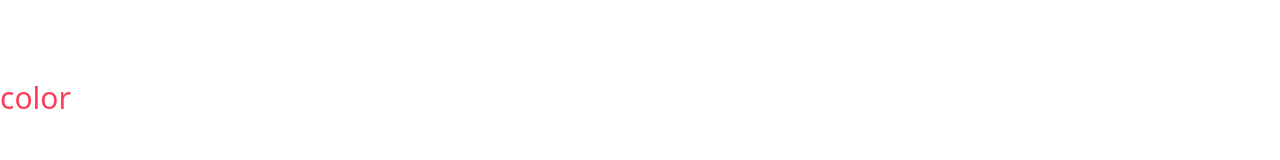
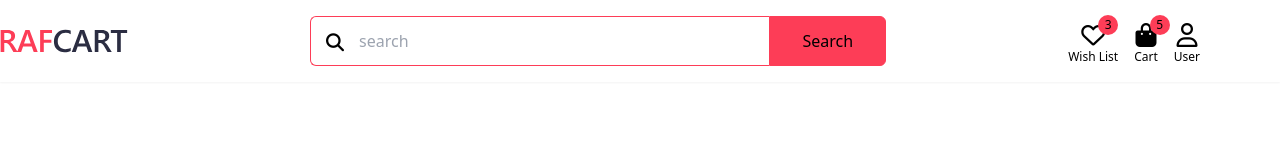
Before and after one commit to salman608/Ecommerce_design_with_Tailwind, a plain HTML site: page src/index.html in a window 1280 px wide. Drawn offline with Linux system fonts and the light colour scheme.

Commit message:
header part added

```diff
--- a/src/index.html
+++ b/src/index.html
@@ -5,11 +5,62 @@
     <meta charset="UTF-8">
     <meta name="viewport" content="width=device-width, initial-scale=1.0">
     <link href="/dist/output.css" rel="stylesheet">
+    <link href="input.css" rel="stylesheet">
+    <link rel="stylesheet" href="https://cdnjs.cloudflare.com/ajax/libs/font-awesome/6.2.1/css/all.min.css">
 </head>
 
 <body class="">
-    <div class="container h-20 bg-gray-300"></div>
-    <h1 class="text-3xl text-primary">color</h1>
+    <!-- Header start -->
+    <header class="py-4 shadow-sm bg-white">
+        <div class="container flex items-center justify-between">
+            <!-- Logo -->
+            <a href="">
+                <img src="/dist/images/logo.svg" alt="" class="w-32">
+            </a>
+
+            <!-- Search bar -->
+            <div class="w-full max-w-xl relative flex">
+                <span class="absolute left-4 top-3 text-lg text-gray-400">
+                    <i class="fas fa-search"></i>
+                </span>
+                <input type="text"
+                    class="w-full border border-primary border-r-0 pl-12 py-3 pr-3 rounded-l-md focus:outline-none"
+                    placeholder="search">
+                <button
+                    class="bg-primary border border-primary text-white px-8 rounded-r-md hover:bg-transparent hover:text-primary transition">Search</button>
+            </div>
+
+            <!-- Icon -->
+            <div class="flex items-center space-x-4">
+                <!-- Heart Icon -->
+                <a href="" class="text-center text-gray-700 hover:text-primary transition relative">
+                    <div class="text-2xl">
+                        <i class="far fa-heart"></i>
+                    </div>
+                    <div class="text-xs leading-3">Wish List</div>
+                    <span
+                        class="absolute text-white right-0 -top-1 w-5 h-5 rounded-full flex items-center justify-center bg-primary text-xs ">3</span>
+                </a>
+                <!-- cart -->
+                <a href="" class="text-center text-gray-700 hover:text-primary transition relative">
+                    <div class="text-2xl">
+                        <i class="fas fa-shopping-bag"></i>
+                    </div>
+                    <div class="text-xs leading-3">Cart</div>
+                    <span
+                        class="absolute -right-3 -top-1 w-5 h-5 rounded-full flex items-center justify-center bg-primary text-xs text-white">5</span>
+                </a>
+                <!-- users -->
+                <a href="" class="text-center text-gray-700 hover:text-primary transition relative">
+                    <div class="text-2xl">
+                        <i class="far fa-user"></i>
+                    </div>
+                    <div class="text-xs leading-3"> User</div>
+
+                </a>
+            </div>
+        </div>
+    </header>
 </body>
 
 </html>
--- a/tailwind.config.js
+++ b/tailwind.config.js
@@ -8,7 +8,7 @@ module.exports = {
       lg:'992px',
       xl:'1200px',
     },
-    container:{
+    containers:{
       center:'true',
       padding:'1rem',
     },
```
Also changed, not shown: dist/images/logo.svg (added), dist/output.css.
